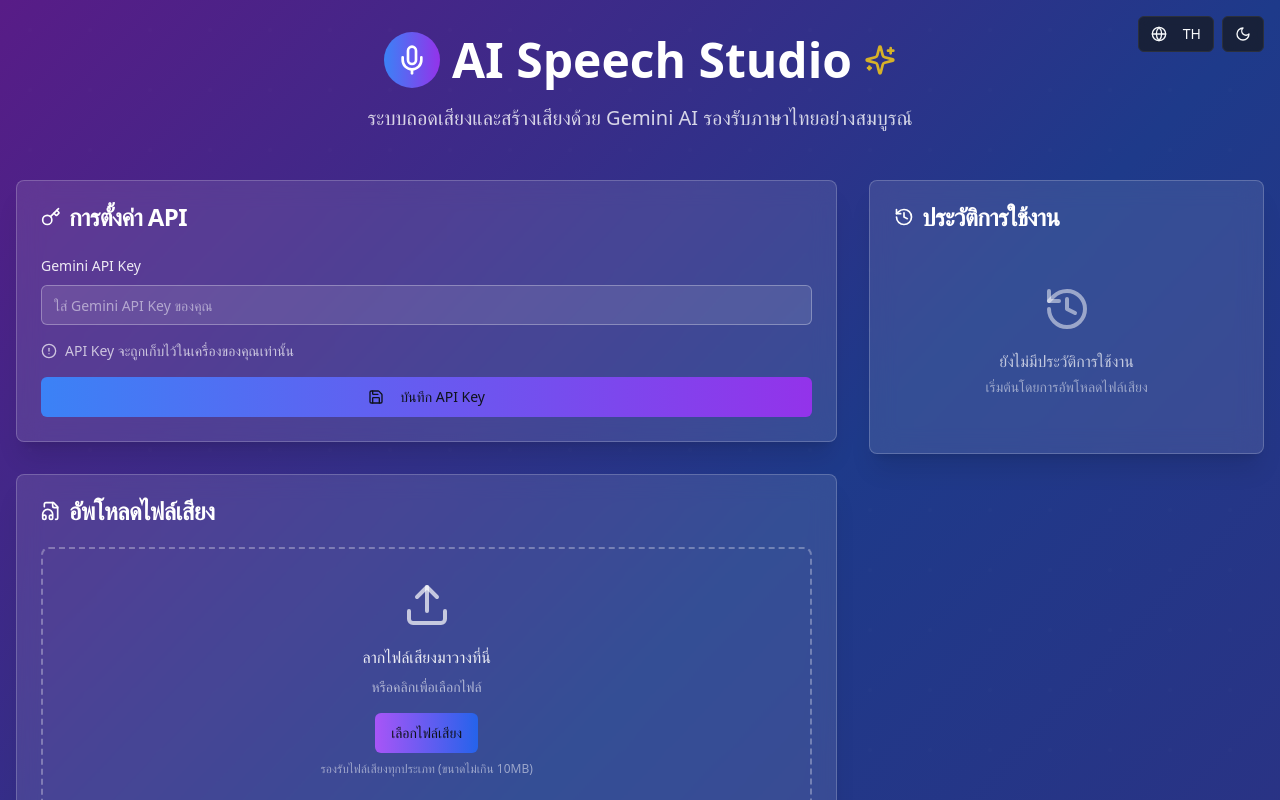
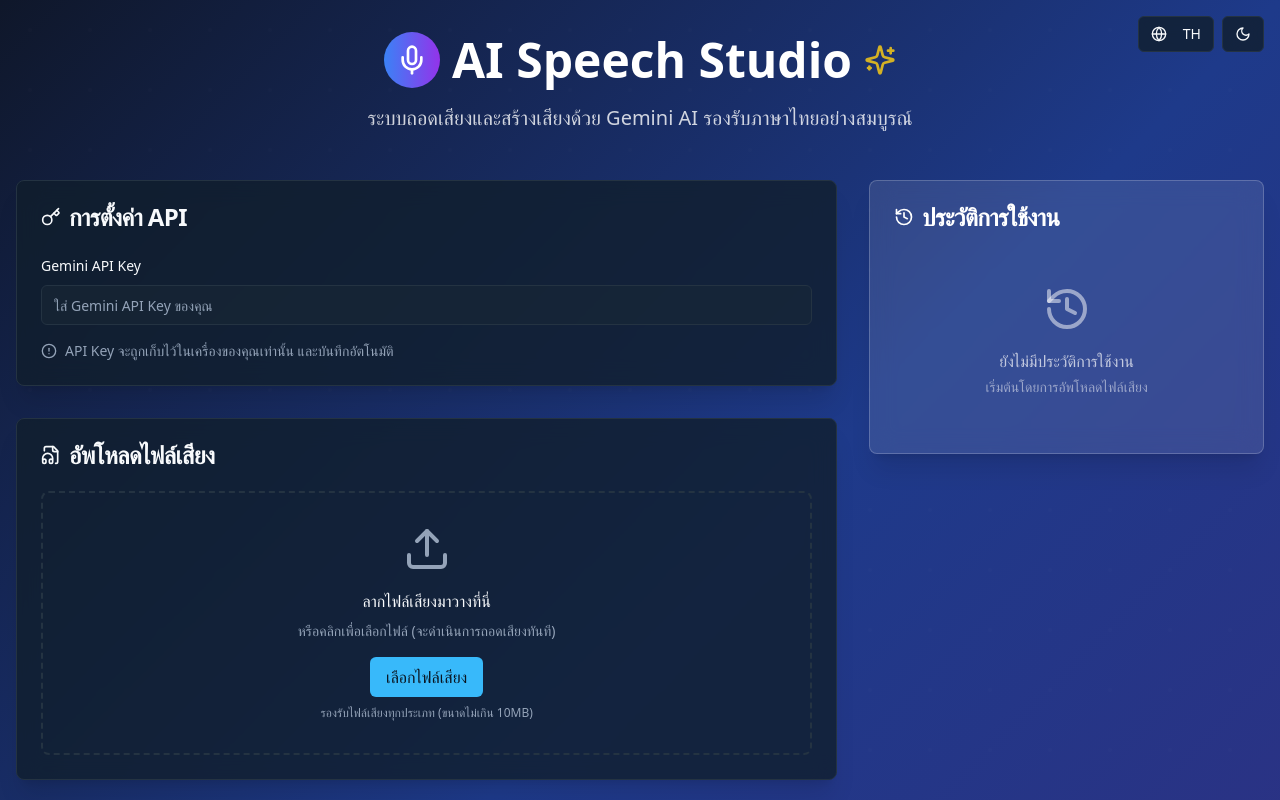
Before and after one commit to Nattakrit11/vibecoding_VoiceToText, a React (Vite) app: page / in a window 1280 px wide. Shown: the top 800 px of the page. Built offline with nearby package versions, Linux system fonts and the light colour scheme.

Commit message:
Refactor UI and API key handling
- Update color scheme to match the provided image.
- Remove the "Save API Key" and "Start Transcription" buttons.
- Automatically save API key upon input.
- Automatically start transcription on file upload.

```diff
--- a/src/components/ApiSettings.tsx
+++ b/src/components/ApiSettings.tsx
@@ -1,10 +1,9 @@
 
-import React, { useState } from 'react';
+import React, { useState, useEffect } from 'react';
 import { Card, CardContent, CardHeader, CardTitle } from '@/components/ui/card';
 import { Input } from '@/components/ui/input';
-import { Button } from '@/components/ui/button';
 import { Label } from '@/components/ui/label';
-import { Key, Save, AlertCircle } from 'lucide-react';
+import { Key, AlertCircle } from 'lucide-react';
 
 interface ApiSettingsProps {
   onApiKeyChange: (apiKey: string) => void;
@@ -13,25 +12,29 @@ interface ApiSettingsProps {
 
 const ApiSettings: React.FC<ApiSettingsProps> = ({ onApiKeyChange, apiKey }) => {
   const [tempApiKey, setTempApiKey] = useState(apiKey);
-  const [saved, setSaved] = useState(false);
 
-  const handleSave = () => {
-    onApiKeyChange(tempApiKey);
-    setSaved(true);
-    setTimeout(() => setSaved(false), 2000);
-  };
+  // Auto-save API key when it changes
+  useEffect(() => {
+    if (tempApiKey !== apiKey && tempApiKey.trim().length > 0) {
+      const timeout = setTimeout(() => {
+        onApiKeyChange(tempApiKey);
+      }, 1000); // Debounce for 1 second
+
+      return () => clearTimeout(timeout);
+    }
+  }, [tempApiKey, apiKey, onApiKeyChange]);
 
   return (
-    <Card className="backdrop-blur-md bg-white/10 border-white/20 shadow-xl">
+    <Card className="bg-card/80 border-border backdrop-blur-md shadow-xl">
       <CardHeader>
-        <CardTitle className="flex items-center gap-2 text-white">
+        <CardTitle className="flex items-center gap-2 text-foreground">
           <Key className="w-5 h-5" />
           การตั้งค่า API
         </CardTitle>
       </CardHeader>
       <CardContent className="space-y-4">
         <div className="space-y-2">
-          <Label htmlFor="gemini-api" className="text-white/90">
+          <Label htmlFor="gemini-api" className="text-foreground">
             Gemini API Key
           </Label>
           <Input
@@ -40,20 +43,13 @@ const ApiSettings: React.FC<ApiSettingsProps> = ({ onApiKeyChange, apiKey }) =>
             placeholder="ใส่ Gemini API Key ของคุณ"
             value={tempApiKey}
             onChange={(e) => setTempApiKey(e.target.value)}
-            className="bg-white/10 border-white/30 text-white placeholder:text-white/50"
+            className="bg-muted/50 border-border text-foreground placeholder:text-muted-foreground"
           />
         </div>
-        <div className="flex items-center gap-2 text-sm text-white/70">
+        <div className="flex items-center gap-2 text-sm text-muted-foreground">
           <AlertCircle className="w-4 h-4" />
-          API Key จะถูกเก็บไว้ในเครื่องของคุณเท่านั้น
+          API Key จะถูกเก็บไว้ในเครื่องของคุณเท่านั้น และบันทึกอัตโนมัติ
         </div>
-        <Button
-          onClick={handleSave}
-          className="w-full bg-gradient-to-r from-blue-500 to-purple-600 hover:from-blue-600 hover:to-purple-700 transition-all duration-300"
-        >
-          <Save className="w-4 h-4 mr-2" />
-          {saved ? 'บันทึกแล้ว!' : 'บันทึก API Key'}
-        </Button>
       </CardContent>
     </Card>
   );
--- a/src/components/AudioUpload.tsx
+++ b/src/components/AudioUpload.tsx
@@ -1,7 +1,6 @@
 
 import React, { useCallback, useState } from 'react';
 import { Card, CardContent, CardHeader, CardTitle } from '@/components/ui/card';
-import { Button } from '@/components/ui/button';
 import { Upload, FileAudio, X, Loader2 } from 'lucide-react';
 import { useToast } from '@/hooks/use-toast';
 
@@ -12,7 +11,6 @@ interface AudioUploadProps {
 
 const AudioUpload: React.FC<AudioUploadProps> = ({ onFileUpload, isProcessing }) => {
   const [dragActive, setDragActive] = useState(false);
-  const [selectedFile, setSelectedFile] = useState<File | null>(null);
   const { toast } = useToast();
 
   const handleDrag = useCallback((e: React.DragEvent) => {
@@ -57,7 +55,8 @@ const AudioUpload: React.FC<AudioUploadProps> = ({ onFileUpload, isProcessing })
       return;
     }
 
-    setSelectedFile(file);
+    // Auto-process the file immediately
+    onFileUpload(file);
   };
 
   const handleFileInput = (e: React.ChangeEvent<HTMLInputElement>) => {
@@ -67,40 +66,38 @@ const AudioUpload: React.FC<AudioUploadProps> = ({ onFileUpload, isProcessing })
     }
   };
 
-  const handleProcess = () => {
-    if (selectedFile) {
-      onFileUpload(selectedFile);
-    }
-  };
-
-  const clearFile = () => {
-    setSelectedFile(null);
-  };
-
   return (
-    <Card className="backdrop-blur-md bg-white/10 border-white/20 shadow-xl">
+    <Card className="bg-card/80 border-border backdrop-blur-md shadow-xl">
       <CardHeader>
-        <CardTitle className="flex items-center gap-2 text-white">
+        <CardTitle className="flex items-center gap-2 text-foreground">
           <FileAudio className="w-5 h-5" />
           อัพโหลดไฟล์เสียง
         </CardTitle>
       </CardHeader>
       <CardContent>
-        {!selectedFile ? (
+        {isProcessing ? (
+          <div className="flex items-center justify-center py-12">
+            <div className="text-center">
+              <Loader2 className="w-8 h-8 animate-spin mx-auto mb-4 text-primary" />
+              <p className="text-foreground">กำลังประมวลผล...</p>
+              <p className="text-muted-foreground text-sm mt-2">กรุณารอสักครู่</p>
+            </div>
+          </div>
+        ) : (
           <div
             className={`border-2 border-dashed rounded-lg p-8 text-center transition-all duration-300 ${
               dragActive
-                ? 'border-blue-400 bg-blue-400/10'
-                : 'border-white/30 hover:border-white/50'
+                ? 'border-primary bg-primary/10'
+                : 'border-border hover:border-primary/50'
             }`}
             onDragEnter={handleDrag}
             onDragLeave={handleDrag}
             onDragOver={handleDrag}
             onDrop={handleDrop}
           >
-            <Upload className="w-12 h-12 mx-auto mb-4 text-white/70" />
-            <p className="text-white/90 mb-2">ลากไฟล์เสียงมาวางที่นี่</p>
-            <p className="text-white/60 text-sm mb-4">หรือคลิกเพื่อเลือกไฟล์</p>
+            <Upload className="w-12 h-12 mx-auto mb-4 text-muted-foreground" />
+            <p className="text-foreground mb-2">ลากไฟล์เสียงมาวางที่นี่</p>
+            <p className="text-muted-foreground text-sm mb-4">หรือคลิกเพื่อเลือกไฟล์ (จะดำเนินการถอดเสียงทันที)</p>
             <input
               type="file"
               accept="audio/*"
@@ -108,56 +105,15 @@ const AudioUpload: React.FC<AudioUploadProps> = ({ onFileUpload, isProcessing })
               className="hidden"
               id="audio-upload"
             />
-            <Button
-              asChild
-              className="bg-gradient-to-r from-purple-500 to-blue-600 hover:from-purple-600 hover:to-blue-700"
+            <label
+              htmlFor="audio-upload"
+              className="inline-flex items-center justify-center px-4 py-2 bg-primary text-primary-foreground rounded-md hover:bg-primary/90 cursor-pointer transition-colors"
             >
-              <label htmlFor="audio-upload" className="cursor-pointer">
-                เลือกไฟล์เสียง
-              </label>
-            </Button>
-            <p className="text-white/50 text-xs mt-2">
+              เลือกไฟล์เสียง
+            </label>
+            <p className="text-muted-foreground text-xs mt-2">
               รองรับไฟล์เสียงทุกประเภท (ขนาดไม่เกิน 10MB)
             </p>
-          </div>
-        ) : (
-          <div className="space-y-4">
-            <div className="flex items-center justify-between p-4 bg-white/10 rounded-lg">
-              <div className="flex items-center gap-3">
-                <FileAudio className="w-6 h-6 text-green-400" />
-                <div>
-                  <p className="text-white font-medium">{selectedFile.name}</p>
-                  <p className="text-white/60 text-sm">
-                    {(selectedFile.size / (1024 * 1024)).toFixed(2)} MB
-                  </p>
-                </div>
-              </div>
-              <Button
-                variant="ghost"
-                size="sm"
-                onClick={clearFile}
-                className="text-white/70 hover:text-white hover:bg-white/10"
-              >
-                <X className="w-4 h-4" />
-              </Button>
-            </div>
-            <Button
-              onClick={handleProcess}
-              disabled={isProcessing}
-              className="w-full bg-gradient-to-r from-green-500 to-blue-600 hover:from-green-600 hover:to-blue-700 transition-all duration-300"
-            >
-              {isProcessing ? (
-                <>
-                  <Loader2 className="w-4 h-4 mr-2 animate-spin" />
-                  กำลังประมวลผล...
-                </>
-              ) : (
-                <>
-                  <Upload className="w-4 h-4 mr-2" />
-                  เริ่มถอดเสียงเป็นข้อความ
-                </>
-              )}
-            </Button>
           </div>
         )}
       </CardContent>
--- a/src/index.css
+++ b/src/index.css
@@ -50,42 +50,42 @@ All colors MUST be HSL.
   }
 
   .dark {
-    --background: 220 30% 8%;
+    --background: 210 50% 8%;
     --foreground: 210 40% 98%;
 
-    --card: 220 25% 12%;
+    --card: 210 45% 12%;
     --card-foreground: 210 40% 98%;
 
-    --popover: 220 25% 12%;
+    --popover: 210 45% 12%;
     --popover-foreground: 210 40% 98%;
 
-    --primary: 217 91% 60%;
-    --primary-foreground: 220 30% 8%;
+    --primary: 200 95% 60%;
+    --primary-foreground: 210 50% 8%;
 
-    --secondary: 220 20% 18%;
+    --secondary: 210 40% 18%;
     --secondary-foreground: 210 40% 98%;
 
-    --muted: 220 20% 16%;
+    --muted: 210 35% 16%;
     --muted-foreground: 215 20% 65%;
 
-    --accent: 220 20% 18%;
+    --accent: 210 40% 18%;
     --accent-foreground: 210 40% 98%;
 
     --destructive: 0 75% 55%;
     --destructive-foreground: 210 40% 98%;
 
-    --border: 220 15% 20%;
-    --input: 220 15% 20%;
-    --ring: 217 91% 60%;
+    --border: 210 30% 20%;
+    --input: 210 30% 20%;
+    --ring: 200 95% 60%;
 
-    --sidebar-background: 220 30% 8%;
+    --sidebar-background: 210 50% 8%;
     --sidebar-foreground: 210 40% 98%;
-    --sidebar-primary: 217 91% 60%;
-    --sidebar-primary-foreground: 220 30% 8%;
-    --sidebar-accent: 220 20% 16%;
+    --sidebar-primary: 200 95% 60%;
+    --sidebar-primary-foreground: 210 50% 8%;
+    --sidebar-accent: 210 35% 16%;
     --sidebar-accent-foreground: 210 40% 98%;
-    --sidebar-border: 220 15% 20%;
-    --sidebar-ring: 217 91% 60%;
+    --sidebar-border: 210 30% 20%;
+    --sidebar-ring: 200 95% 60%;
   }
 
   /* New light blue theme */
--- a/src/pages/Index.tsx
+++ b/src/pages/Index.tsx
@@ -43,14 +43,10 @@ const Index = () => {
     }
   }, []);
 
-  // บันทึก API Key ลง localStorage
+  // บันทึก API Key ลง localStorage (auto-save, no toast)
   const handleApiKeyChange = (newApiKey: string) => {
     setApiKey(newApiKey);
     localStorage.setItem('gemini-api-key', newApiKey);
-    toast({
-      title: t('apiKeySaved'),
-      description: t('apiKeySavedDesc')
-    });
   };
 
   // แปลงไฟล์เสียงเป็น base64
@@ -348,10 +344,12 @@ Gain: [ประโยชน์/สิ่งดีที่พบในเนื
 
   const themeClasses = theme === 'light'
     ? "min-h-screen bg-gradient-to-br from-blue-50 via-white to-blue-100"
-    : "min-h-screen bg-gradient-to-br from-purple-900 via-blue-900 to-indigo-900";
+    : theme === 'light-blue'
+    ? "min-h-screen bg-gradient-to-br from-sky-50 via-blue-50 to-cyan-100"
+    : "min-h-screen bg-gradient-to-br from-slate-900 via-blue-900 to-indigo-900";
 
-  const textClasses = theme === 'light' ? "text-gray-800" : "text-white";
-  const subtitleClasses = theme === 'light' ? "text-gray-600" : "text-white/80";
+  const textClasses = theme === 'light' || theme === 'light-blue' ? "text-gray-800" : "text-white";
+  const subtitleClasses = theme === 'light' || theme === 'light-blue' ? "text-gray-600" : "text-white/80";
 
   return (
     <div className={themeClasses}>
```
